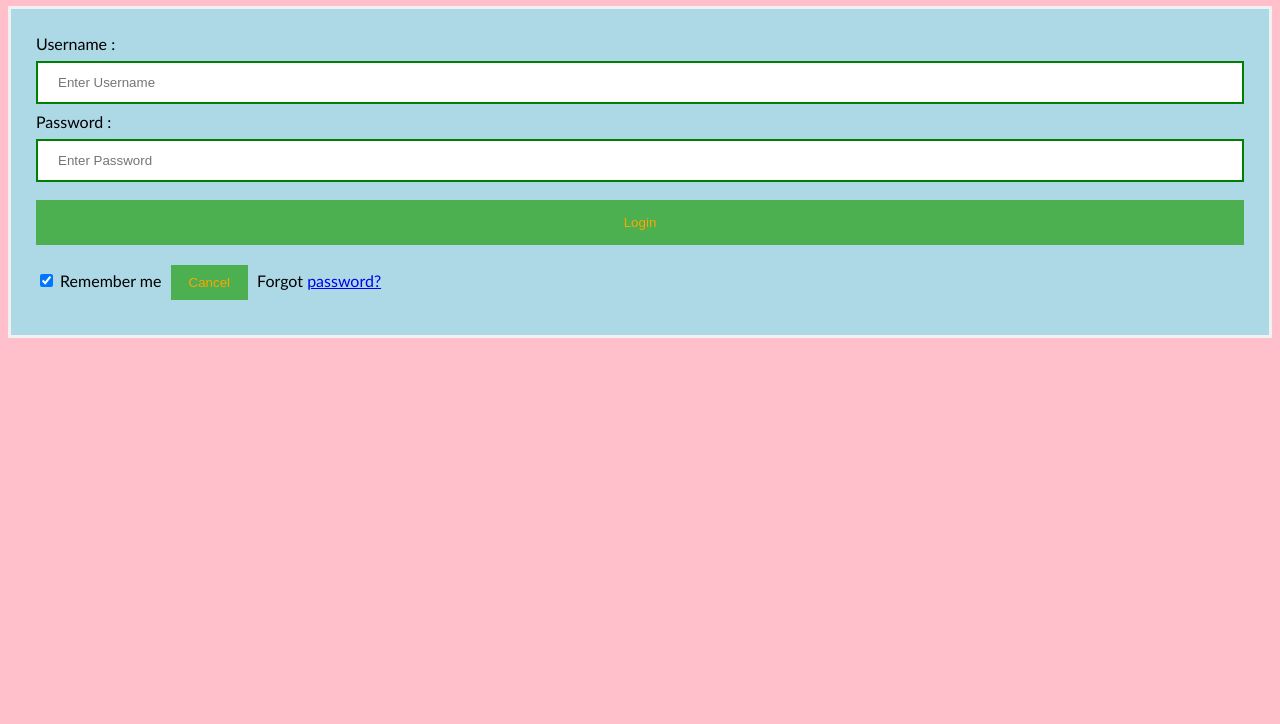
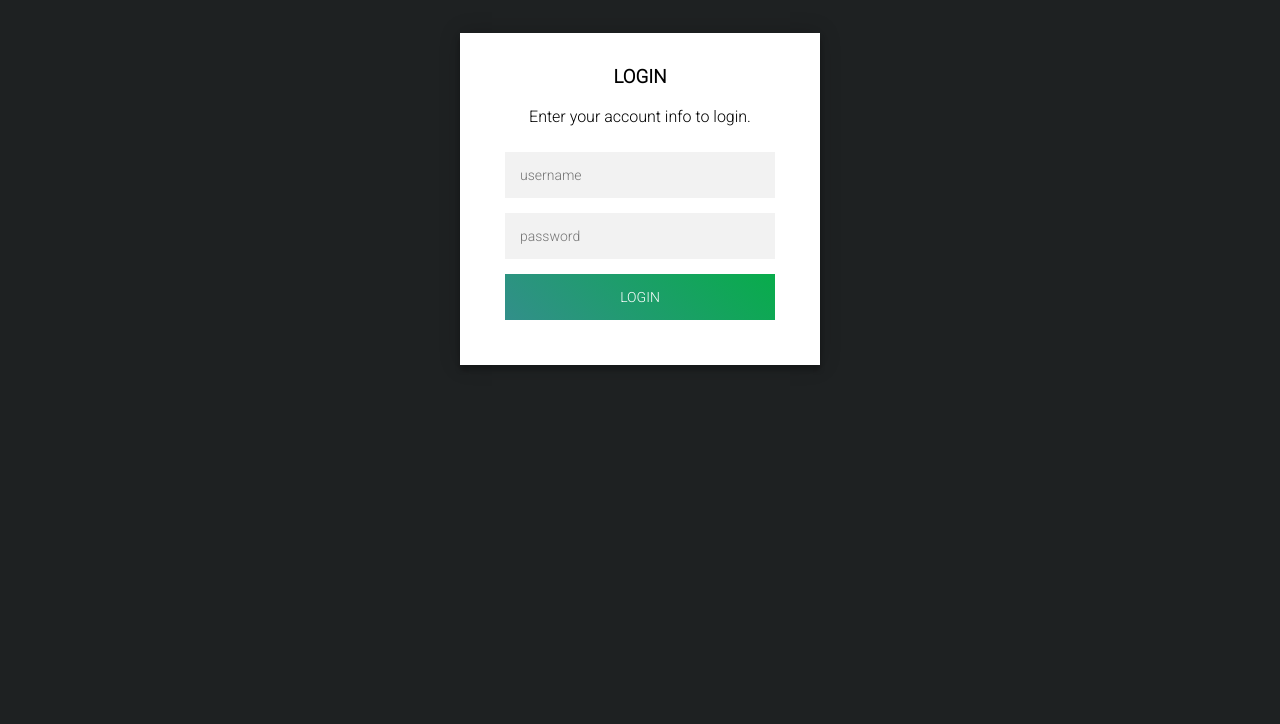
Before and after one commit to Humbumm/ITMD542-Labwork, a plain HTML site: page index.html in a window 1280 px wide. Shown: the part 76-800 px from the top of the page. Drawn offline with Linux system fonts and the light colour scheme.

Commit message:
final test

```diff
--- a/index.html
+++ b/index.html
@@ -1,24 +1,27 @@
+
 <!DOCTYPE html>
-<html lang="en">
+<html>
 <head>
-    <meta charset="UTF-8">
-    <meta name="viewport" content="width=device-width, initial-scale=1.0">
-    <link rel="stylesheet" href="style.css">
-    <title> Login Page </title>
+<link rel="stylesheet" href="style.css">
+<title> CSS Login Screen Tutorial </title>
 </head>
 <body>
-    <center> <h1> Student Login Form </h1> </center>
-    <form>
-        <div class="container">
-            <label>Username : </label>
-            <input type="text" placeholder="Enter Username" name="username" required>
-            <label>Password : </label>
-            <input type="password" placeholder="Enter Password" name="password" required>
-            <button type="submit">Login</button>
-            <input type="checkbox" checked="checked"> Remember me
-            <button type="button" class="cancelbtn"> Cancel</button>
-            Forgot <a href="#"> password? </a>
+  <main>
+    <div class="login-page">
+      <div class="form">
+        <div class="login">
+          <div class="login-header">
+            <h3>LOGIN</h3>
+            <p> Enter your account info to login.</p>
+          </div>
         </div>
-    </form>
+        <form class="login-form">
+          <input type="text" placeholder="username"/>
+          <input type="password" placeholder="password"/>
+          <button>login</button>
+        </form>
+      </div>
+    </div>
+  </main>
 </body>
 </html>
--- a/style.css
+++ b/style.css
@@ -1,38 +1,66 @@
-body {
-  font-family: Calibri, Helvetica, sans-serif;
-  background-color: pink;
+@import url(https://fonts.googleapis.com/css?family=Roboto:300);
+header .header{
+  background-color: #fff;
+  height: 45px;
 }
-button {
-       background-color: #4CAF50;
+header a img{
+  width: 134px;
+  margin-top: 4px;
+}
+.login-page {
+  width: 360px;
+  padding: 8% 0 0;
+  margin: auto;
+}
+.login-page .form .login{
+  margin-top: -31px;
+  margin-bottom: 26px;
+}
+.form {
+  position: relative;
+  z-index: 1;
+  background: #FFFFFF;
+  max-width: 360px;
+  margin: 0 auto 100px;
+  padding: 45px;
+  text-align: center;
+  box-shadow: 0 0 20px 0 rgba(0, 0, 0, 0.2), 0 5px 5px 0 rgba(0, 0, 0, 0.24);
+}
+.form input {
+  font-family: "Roboto", sans-serif;
+  outline: 0;
+  background: #f2f2f2;
   width: 100%;
-        color: orange;
+  border: 0;
+  margin: 0 0 15px;
   padding: 15px;
-        margin: 10px 0px;
-        border: none;
+  box-sizing: border-box;
+  font-size: 14px;
+}
+.form button {
+  font-family: "Roboto", sans-serif;
+  text-transform: uppercase;
+  outline: 0;
+  background-color: #328f8a;
+  background-image: linear-gradient(45deg,#328f8a,#08ac4b);
+  width: 100%;
+  border: 0;
+  padding: 15px;
+  color: #FFFFFF;
+  font-size: 14px;
+  -webkit-transition: all 0.3 ease;
+  transition: all 0.3 ease;
   cursor: pointer;
 }
- form {
-        border: 3px solid #f1f1f1;
-    }
- input[type=text], input[type=password] {
-        width: 100%;
-        margin: 8px 0;
-        padding: 12px 20px;
-        display: inline-block;
-        border: 2px solid green;
-        box-sizing: border-box;
-    }
- button:hover {
-        opacity: 0.7;
-    }
-  .cancelbtn {
-        width: auto;
-        padding: 10px 18px;
-        margin: 10px 5px;
+
+.container {
+  position: relative;
+  z-index: 1;
+  max-width: 300px;
+  margin: 0 auto;
 }
 
-
- .container {
-        padding: 25px;
-        background-color: lightblue;
+body {
+  background-color: rgb(30, 33, 34);
+  font-family: "Roboto", sans-serif;
 }
```
Lines whose indentation alone changed are shown as unchanged.
